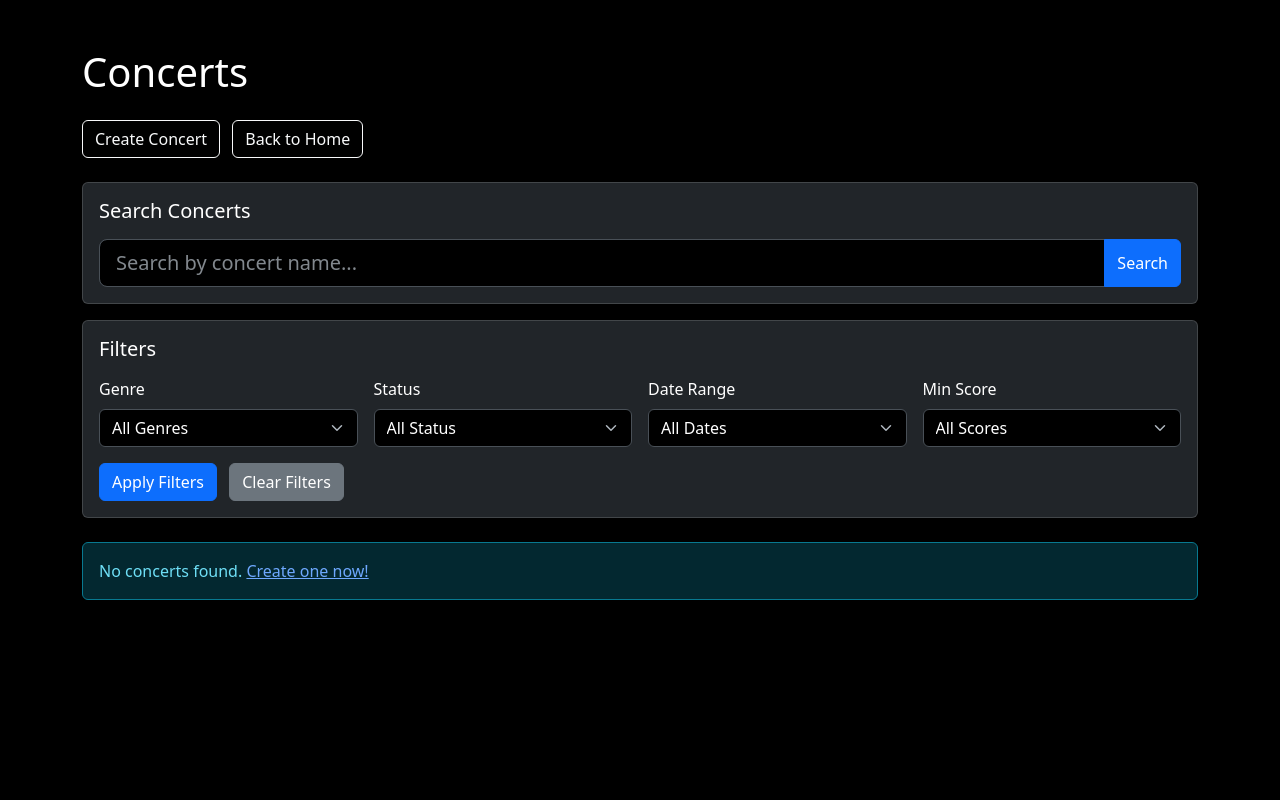
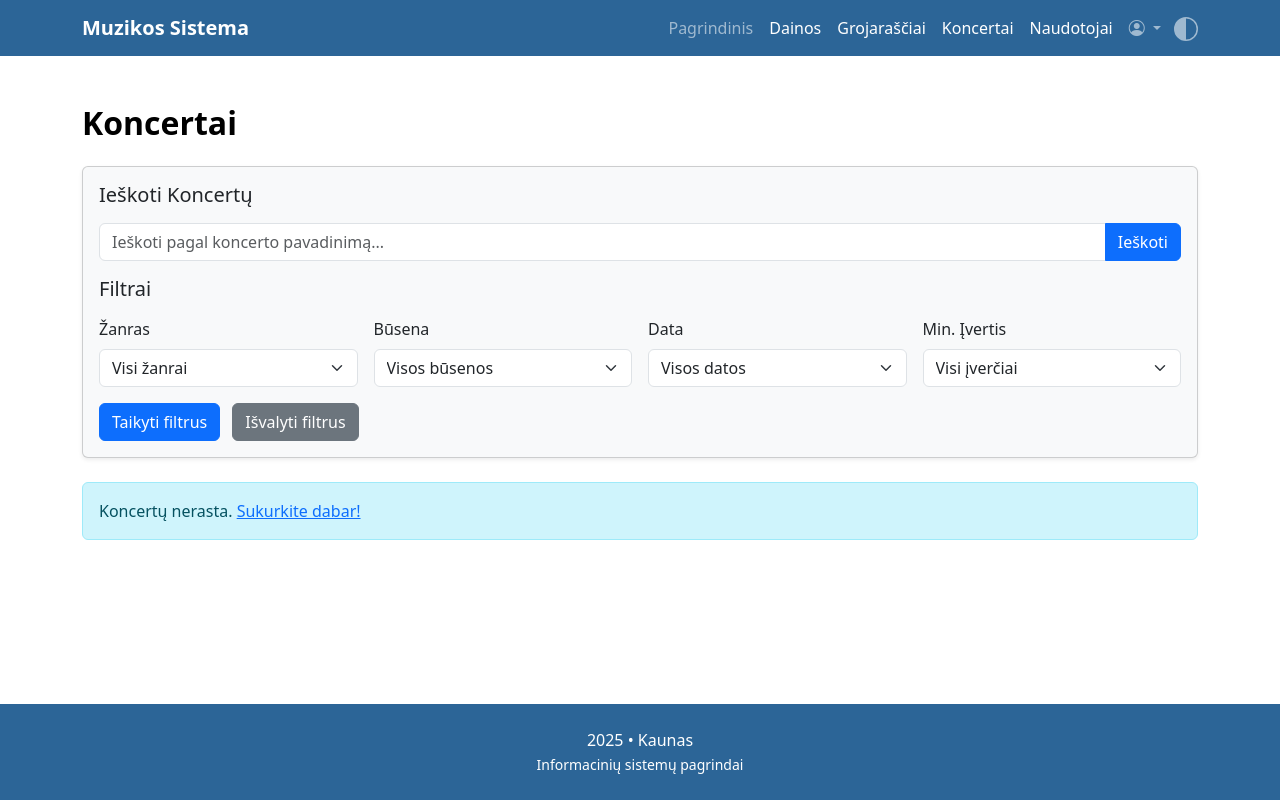
Before and after one commit to Ugniu5v/ISPagrindai, a Django app: template concerts/templates/concerts/index.html in a window 1280 px wide. Run offline with Django 5.2, Linux system fonts and the light colour scheme; the template is opened without the code that fills it, so the values that code supplies are empty.

Commit message:
matching concerts to site style

```diff
--- a/concerts/templates/concerts/index.html
+++ b/concerts/templates/concerts/index.html
@@ -1,52 +1,37 @@
-<!DOCTYPE html>
-<html lang="en" data-bs-theme="dark">
-  <head>
-    <meta charset="UTF-8" />
-    <meta name="viewport" content="width=device-width, initial-scale=1.0" />
-    <title>Concerts</title>
-    <link
-      href="https://cdn.jsdelivr.net/npm/bootstrap@5.3.0/dist/css/bootstrap.min.css"
-      rel="stylesheet"
-    />
-  </head>
+{% extends "_base.html" %}
+{% block title %}Koncertai • Muzikos sistema{% endblock %}
 
-  <body class="bg-black text-white p-4">
-    <div class="container mt-4">
-      <h1 class="mb-4">Concerts</h1>
+{% block content %}
+  <div class="d-flex justify-content-between align-items-start">
+    <h2 class="mb-4 fw-semibold">Koncertai</h2>
+    {% if "user" in request.session %}
+      <a href="{% url 'concerts:createConcert' %}" class="btn btn-outline-light me-2">
+        Skelbti naują Koncertą
+      </a>
+    {% endif %}
+  </div>
 
-      <nav class="mb-4">
-        <a href="{% url 'concerts:createConcert' %}" class="btn btn-outline-light me-2"
-          >Create Concert</a
-        >
-        <a href="{% url 'homepage' %}" class="btn btn-outline-light">Back to Home</a>
-      </nav>
-
-      <div class="mb-4">
+  <div class="card shadow-sm mb-4 bg-body-tertiary">
+    <div class="card-body">
       <form method="get" action="{% url 'concerts:index' %}">
-          <div class="card bg-dark text-white mb-3">
-            <div class="card-body">
-              <h5 class="card-title mb-3">Search Concerts</h5>
-              <div class="input-group">
+        <h5 class="card-title mb-3">Ieškoti Koncertų</h5>
+        <div class="input-group mb-3">
           <input
             type="text"
-                  class="form-control form-control-lg bg-black text-white"
-                  placeholder="Search by concert name..."
+            class="form-control"
+            placeholder="Ieškoti pagal koncerto pavadinimą..."
             name="q"
             value="{{ search_query }}"
           />
-                <button class="btn btn-primary" type="submit">Search</button>
-              </div>
-            </div>
+          <button class="btn btn-primary" type="submit">Ieškoti</button>
         </div>
 
-          <div class="card bg-dark text-white">
-            <div class="card-body">
-              <h5 class="card-title mb-3">Filters</h5>
+        <h5 class="card-title mb-3">Filtrai</h5>
         <div class="row g-3">
           <div class="col-md-3">
-                  <label for="filterGenre" class="form-label">Genre</label>
-                  <select class="form-select bg-black text-white" id="filterGenre" name="genre">
-                    <option value="">All Genres</option>
+            <label for="filterGenre" class="form-label">Žanras</label>
+            <select class="form-select" id="filterGenre" name="genre">
+              <option value="">Visi žanrai</option>
               {% if zanrai %}
                 {% for value, label in zanrai %}
                   <option value="{{ value }}" {% if selected_genre == value %}selected{% endif %}>{{ label }}</option>
@@ -55,29 +40,29 @@
             </select>
           </div>
           <div class="col-md-3">
-                  <label for="filterStatus" class="form-label">Status</label>
-                  <select class="form-select bg-black text-white" id="filterStatus" name="status">
-                    <option value="">All Status</option>
-                    <option value="public" {% if selected_status == 'public' %}selected{% endif %}>Public</option>
-                    <option value="private" {% if selected_status == 'private' %}selected{% endif %}>Private</option>
-                    <option value="cancelled" {% if selected_status == 'cancelled' %}selected{% endif %}>Cancelled</option>
+            <label for="filterStatus" class="form-label">Būsena</label>
+            <select class="form-select" id="filterStatus" name="status">
+              <option value="">Visos būsenos</option>
+              <option value="public" {% if selected_status == 'public' %}selected{% endif %}>Viešas</option>
+              <option value="private" {% if selected_status == 'private' %}selected{% endif %}>Privatus</option>
+              <option value="cancelled" {% if selected_status == 'cancelled' %}selected{% endif %}>Atšauktas</option>
             </select>
           </div>
           <div class="col-md-3">
-                  <label for="filterDate" class="form-label">Date Range</label>
-                  <select class="form-select bg-black text-white" id="filterDate" name="date">
-                    <option value="">All Dates</option>
-                    <option value="today" {% if selected_date == 'today' %}selected{% endif %}>Today</option>
-                    <option value="week" {% if selected_date == 'week' %}selected{% endif %}>This Week</option>
-                    <option value="month" {% if selected_date == 'month' %}selected{% endif %}>This Month</option>
-                    <option value="upcoming" {% if selected_date == 'upcoming' %}selected{% endif %}>Upcoming</option>
-                    <option value="past" {% if selected_date == 'past' %}selected{% endif %}>Past</option>
+            <label for="filterDate" class="form-label">Data</label>
+            <select class="form-select" id="filterDate" name="date">
+              <option value="">Visos datos</option>
+              <option value="today" {% if selected_date == 'today' %}selected{% endif %}>Šiandien</option>
+              <option value="week" {% if selected_date == 'week' %}selected{% endif %}>Šią savaitę</option>
+              <option value="month" {% if selected_date == 'month' %}selected{% endif %}>Šį mėnesį</option>
+              <option value="upcoming" {% if selected_date == 'upcoming' %}selected{% endif %}>Būsimi</option>
+              <option value="past" {% if selected_date == 'past' %}selected{% endif %}>Praėję</option>
             </select>
           </div>
           <div class="col-md-3">
-                  <label for="filterScore" class="form-label">Min Score</label>
-                  <select class="form-select bg-black text-white" id="filterScore" name="score">
-                    <option value="">All Scores</option>
+            <label for="filterScore" class="form-label">Min. Įvertis</label>
+            <select class="form-select" id="filterScore" name="score">
+              <option value="">Visi įverčiai</option>
               <option value="9" {% if selected_score == '9' %}selected{% endif %}>9+</option>
               <option value="8" {% if selected_score == '8' %}selected{% endif %}>8+</option>
               <option value="7" {% if selected_score == '7' %}selected{% endif %}>7+</option>
@@ -87,48 +72,43 @@
           </div>
         </div>
         <div class="mt-3">
-                <button type="submit" class="btn btn-primary me-2">Apply Filters</button>
-                <a href="{% url 'concerts:index' %}" class="btn btn-secondary">Clear Filters</a>
-              </div>
-            </div>
+          <button type="submit" class="btn btn-primary me-2">Taikyti filtrus</button>
+          <a href="{% url 'concerts:index' %}" class="btn btn-secondary">Išvalyti filtrus</a>
         </div>
       </form>
     </div>
+  </div>
 
   {% if koncertai %}
+    <div class="row g-4">
       {% for koncertas in koncertai %}
-          <div class="card bg-dark text-white mb-3">
+        <div class="col-sm-6 col-md-4 col-lg-3">
+          <a class="card concert-card" href="{% url 'concerts:concertDetail' pk=koncertas.pk %}">
+            <img
+              src="https://picsum.photos/320/180?random={{ koncertas.pk }}"
+              class="card-img-top"
+              alt="Concert cover"
+            />
             <div class="card-body">
-              <h5 class="card-title">{{ koncertas.pavadinimas }}</h5>
-              {% if koncertas.pradzios_data %}
-                <p class="card-text"><strong>Start:</strong> {{ koncertas.pradzios_data|date:"M d, Y" }}</p>
-              {% endif %}
-              {% if koncertas.pabaigos_data %}
-                <p class="card-text"><strong>End:</strong> {{ koncertas.pabaigos_data|date:"M d, Y" }}</p>
-              {% endif %}
-              <p class="card-text"><strong>Genre:</strong> {{ koncertas.get_zanras_display }}</p>
-              <p class="card-text"><strong>Tickets:</strong> {{ koncertas.zmoniu_talpa }}</p>
-              {% if koncertas.rekomendacijos_ivertis %}
-                <p class="card-text"><strong>Score:</strong> {{ koncertas.rekomendacijos_ivertis }}/10</p>
-              {% endif %}
+              <small class="text-muted">{% if koncertas.pradzios_data %}{{ koncertas.pradzios_data|date:"Y M d" }}{% endif %} - {% if koncertas.pabaigos_data %}{{ koncertas.pabaigos_data|date:"d" }}{% endif %} · {{ koncertas.get_zanras_display }}</small>
+              <h5 class="card-title mt-2">{{ koncertas.pavadinimas }}</h5>
+              <small class="text-muted">
+                Bilietų: {{ koncertas.zmoniu_talpa }} · Įvertis: {{ koncertas.rekomendacijos_ivertis|floatformat:1 }}/10
+              </small>
               {% if not koncertas.yra_viesas %}
-                <p class="card-text"><strong>Status:</strong> Private</p>
+                <div class="mt-2"><span class="badge bg-secondary">Privatus</span></div>
               {% endif %}
               {% if koncertas.yra_atsauktas %}
-                <p class="card-text text-danger"><strong>Status:</strong> Cancelled</p>
-              {% endif %}
-              <a href="{% url 'concerts:concertDetail' pk=koncertas.pk %}" class="btn btn-primary me-2">View Details</a>
-              {% if user and koncertas.autorius.id == user.id %}
-              <a href="{% url 'concerts:editConcert' pk=koncertas.pk %}" class="btn btn-secondary">Edit</a>
+                <div class="mt-2"><span class="badge bg-danger">Atšauktas</span></div>
               {% endif %}
             </div>
+          </a>
         </div>
       {% endfor %}
+    </div>
   {% else %}
     <div class="alert alert-info">
-          No concerts found. <a href="{% url 'concerts:createConcert' %}">Create one now!</a>
+      Koncertų nerasta. <a href="{% url 'concerts:createConcert' %}">Sukurkite dabar!</a>
     </div>
   {% endif %}
-    </div>
-  </body>
-</html>
+{% endblock %}
--- a/static/ISPagrindai/css/style.css
+++ b/static/ISPagrindai/css/style.css
@@ -119,11 +119,20 @@ audio::-webkit-media-controls-enclosure {
 }
 
 .concert-card {
-  width: 18rem;
   text-decoration: none;
+  color: inherit;
+  transition: transform 0.2s, box-shadow 0.2s;
 
   &:is(:hover) {
-    background-color: var(--bs-secondary-bg);
+    transform: translateY(-2px);
+    box-shadow: 0 4px 12px rgba(0, 0, 0, 0.15);
+    text-decoration: none;
+    color: inherit;
+  }
+
+  & .card-img-top {
+    object-fit: cover;
+    height: 180px;
   }
 }
 
```
Also changed, not shown: concerts/templates/concerts/concertDetail.html (+85 -92 lines), concerts/templates/concerts/createConcert.html (+39 -54 lines), concerts/templates/concerts/editConcert.html (+42 -59 lines), concerts/templates/concerts/recommendationConcert.html (+53 -72 lines). Lines whose indentation alone changed are shown as unchanged.
